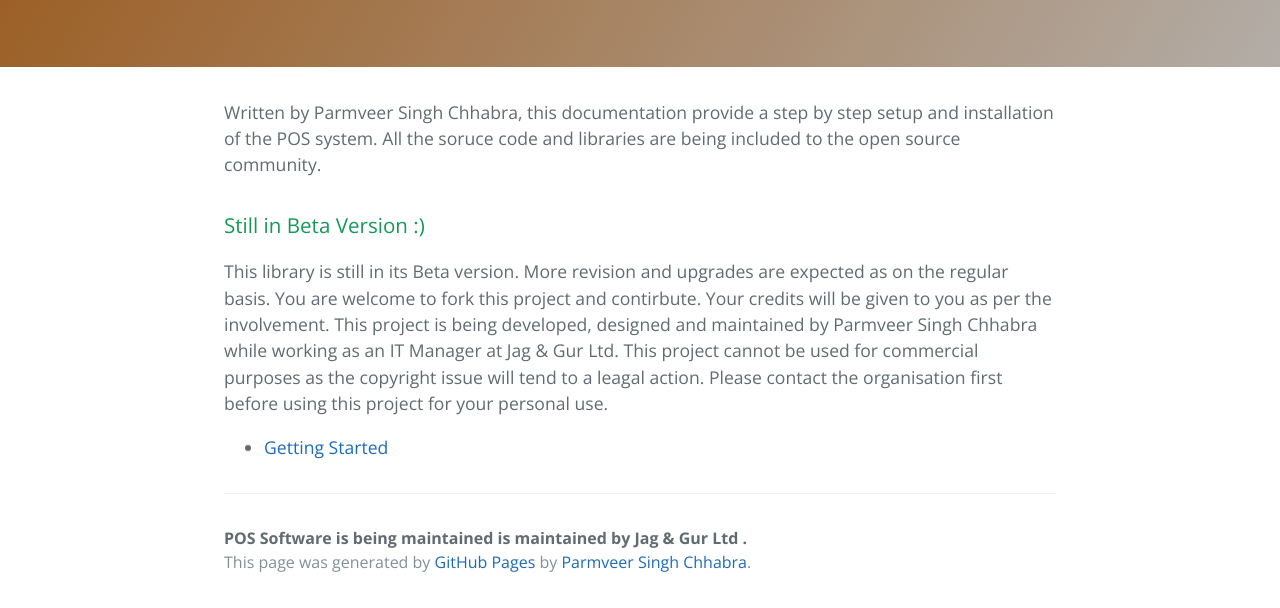
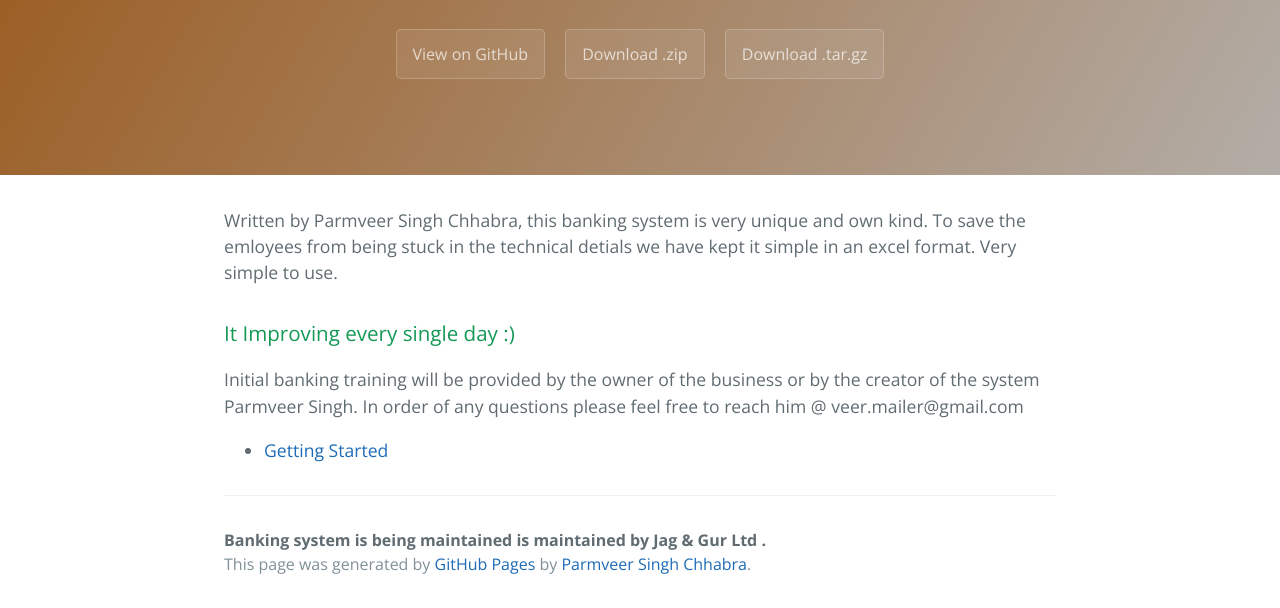
Before and after one commit to Veer16/banking-system, a plain HTML site: page index.html in a window 1280 px wide. Shown: the part 316-924 px from the top of the page. Drawn offline with nearby package versions, Linux system fonts and the light colour scheme.

Commit message:
second commit

```diff
--- a/index.html
+++ b/index.html
@@ -1,97 +1,59 @@
 <!DOCTYPE html>
 <html lang="en-us">
+
 <head>
   <meta charset="UTF-8" />
-    <title>Documentation for the Point of Sale system</title>
+  <title>Jag & Gur Banking System</title>
   <meta name="viewport" content="width=device-width, initial-scale=1" />
-    <link
-      rel="stylesheet"
-      type="text/css"
-      href="stylesheets/normalize.css"
-      media="screen"
-    />
-    <link
-      href="https://fonts.googleapis.com/css?family=Open+Sans:400,700"
-      rel="stylesheet"
-      type="text/css"
-    />
-    <link
-      rel="stylesheet"
-      type="text/css"
-      href="stylesheets/stylesheet.css"
-      media="screen"
-    />
-    <link
-      rel="stylesheet"
-      type="text/css"
-      href="stylesheets/github-light.css"
-      media="screen"
-    />
+  <link rel="stylesheet" type="text/css" href="stylesheets/normalize.css" media="screen" />
+  <link href="https://fonts.googleapis.com/css?family=Open+Sans:400,700" rel="stylesheet" type="text/css" />
+  <link rel="stylesheet" type="text/css" href="stylesheets/stylesheet.css" media="screen" />
+  <link rel="stylesheet" type="text/css" href="stylesheets/github-light.css" media="screen" />
 </head>
 
 <body>
   <section class="page-header">
-      <h1 class="project-name">Jag & Gur POS Doc - Parmveer Singh</h1>
+    <h1 class="project-name">Jag & Gur Banking System Doc - Parmveer Singh</h1>
     <h2 class="project-tagline">
       This documentation is availble for all the jag & gur ltd employees for
-        the training and development purposes.
+      the purpose of daily sales and profit calculations.
     </h2>
-      <a href="https://github.com/Veer16/pos-doc-and-code" class="btn"
-        >View on GitHub</a
-      >
-      <a
-        href="https://github.com/Veer16/pos-doc-and-code/zipball/master"
-        class="btn"
-        >Download .zip</a
-      >
-      <a
-        href="https://github.com/Veer16/pos-doc-and-code/tarball/master"
-        class="btn"
-        >Download .tar.gz</a
-      >
+    <a href="https://github.com/Veer16/banking-system" class="btn">View on GitHub</a>
+    <a href="https://github.com/Veer16/banking-system/zipball/master" class="btn">Download .zip</a>
+    <a href="https://github.com/Veer16/banking-system/tarball/master" class="btn">Download .tar.gz</a>
   </section>
 
   <section class="main-content">
     <p>
-        Written by Parmveer Singh Chhabra, this documentation provide a step by
-        step setup and installation of the POS system. All the soruce code and
-        libraries are being included to the open source community.
+      Written by Parmveer Singh Chhabra, this banking system is very unique and own kind.
+      To save the emloyees from being stuck in the technical detials we have kept it simple in an excel format.
+      Very simple to use.
     </p>
 
     <h3>
-        <a id="beta" class="anchor" href="#beta" aria-hidden="true"
-          ><span aria-hidden="true" class="octicon octicon-link"></span></a
-        >Still in Beta Version :)
+      <a id="beta" class="anchor" href="#beta" aria-hidden="true"><span aria-hidden="true"
+          class="octicon octicon-link"></span></a>It Improving every single day :)
     </h3>
 
     <p>
-        This library is still in its Beta version. More revision and upgrades
-        are expected as on the regular basis. You are welcome to fork this
-        project and contirbute. Your credits will be given to you as per the
-        involvement. This project is being developed, designed and maintained by
-        Parmveer Singh Chhabra while working as an IT Manager at Jag & Gur Ltd.
-        This project cannot be used for commercial purposes as the copyright
-        issue will tend to a leagal action. Please contact the organisation
-        first before using this project for your personal use.
+      Initial banking training will be provided by the owner of the business or by the creator of the system Parmveer
+      Singh.
+      In order of any questions please feel free to reach him @ veer.mailer@gmail.com
     </p>
 
     <ul>
-        <li><a href="./1.pdf">Getting Started</a></li>
+      <li><a href="./14102018.xlsm">Getting Started</a></li>
     </ul>
 
     <footer class="site-footer">
-        <span class="site-footer-owner"
-          >POS Software is being maintained is maintained by Jag & Gur Ltd
-          .</span
-        >
+      <span class="site-footer-owner">Banking system is being maintained is maintained by Jag & Gur Ltd
+        .</span>
 
-        <span class="site-footer-credits"
-          >This page was generated by
+      <span class="site-footer-credits">This page was generated by
         <a href="https://pages.github.com">GitHub Pages</a> by
-          <a href="https://twitter.com/i_m_veer_singh">Parmveer Singh Chhabra</a
-          >.</span
-        >
+        <a href="https://twitter.com/i_m_veer_singh">Parmveer Singh Chhabra</a>.</span>
     </footer>
   </section>
 </body>
+
 </html>
```
Lines whose indentation alone changed are shown as unchanged.
